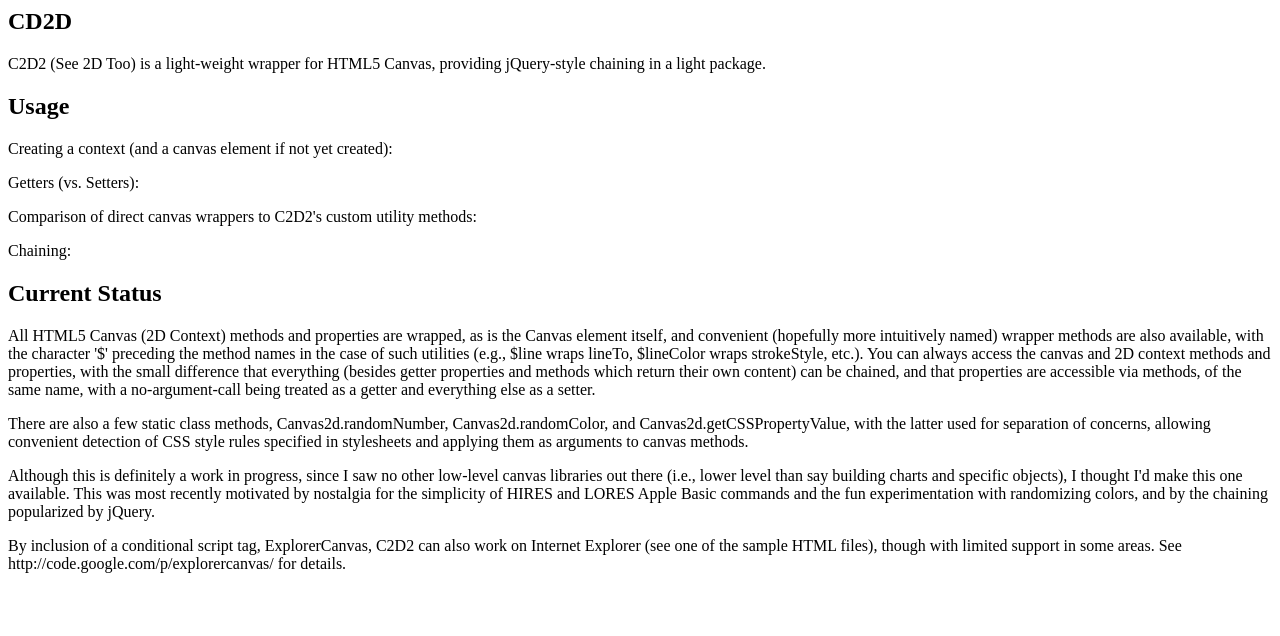
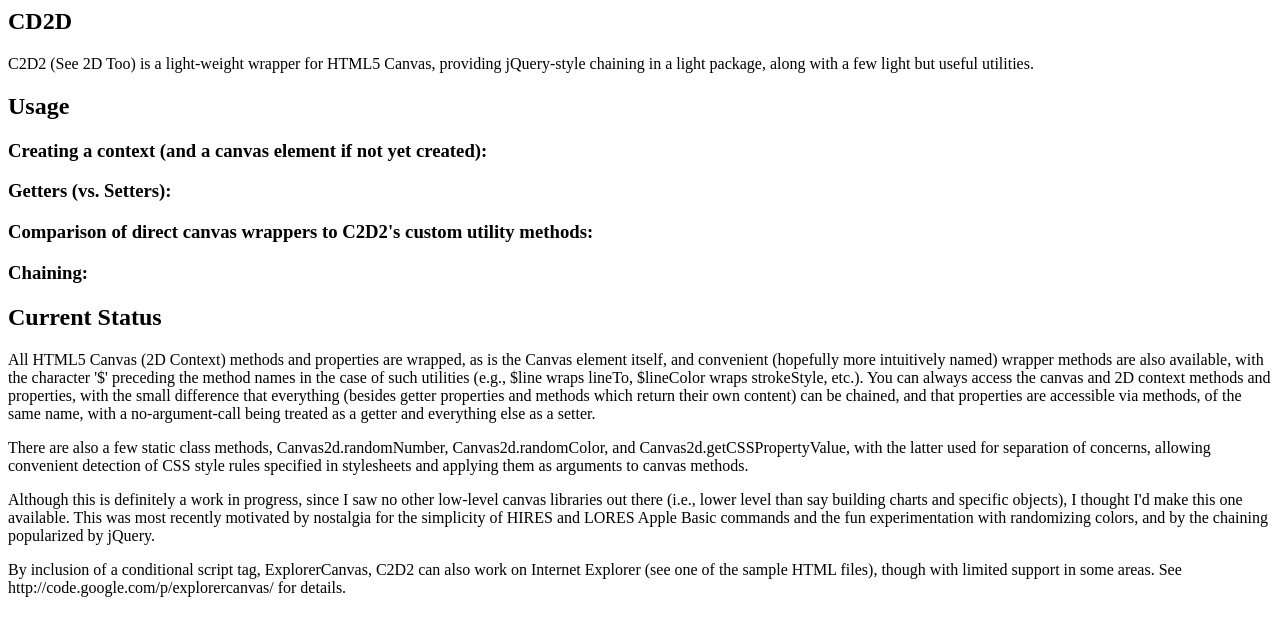
Before and after one commit to brettz9/C2D2, a plain HTML site: page index.html in a window 1280 px wide. Drawn offline with Linux system fonts and the light colour scheme.

Commit message:
Update index.html

```diff
--- a/index.html
+++ b/index.html
@@ -1,18 +1,18 @@
 <h2>CD2D</h2>
 
-<p>C2D2 (See 2D Too) is a light-weight wrapper for HTML5 Canvas, providing jQuery-style chaining in a light package.</p>
+<p>C2D2 (See 2D Too) is a light-weight wrapper for HTML5 Canvas, providing jQuery-style chaining in a light package, along with a few light but useful utilities.</p>
 
 <h2>Usage</h2>
-<p>Creating a context (and a canvas element if not yet created):</p>
+<h3>Creating a context (and a canvas element if not yet created):</h3>
 <script src="https://gist.github.com/886440.js?file=C2D2_Creating_Context.js"></script>
 
-<p>Getters (vs. Setters):</p>
+<h3>Getters (vs. Setters):</h3>
 <script src="https://gist.github.com/886446.js?file=C2D2_Getter_Usage.js"></script>
 
-<p>Comparison of direct canvas wrappers to C2D2's custom utility methods:</p>
+<h3>Comparison of direct canvas wrappers to C2D2's custom utility methods:</h3>
 <script src="https://gist.github.com/886450.js?file=C2D2_Canvas_Wrapping_or_Utilities.js"></script>
 
-<p>Chaining:</p>
+<h3>Chaining:</h3>
 <script src="https://gist.github.com/886447.js?file=C2D2_Chaining.js"></script>
 
 
```
